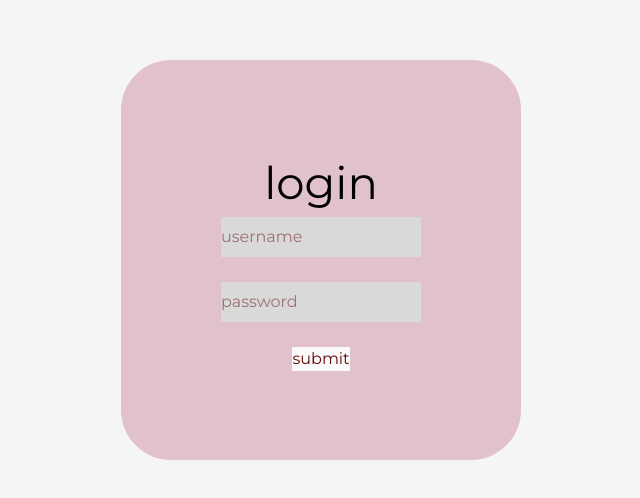
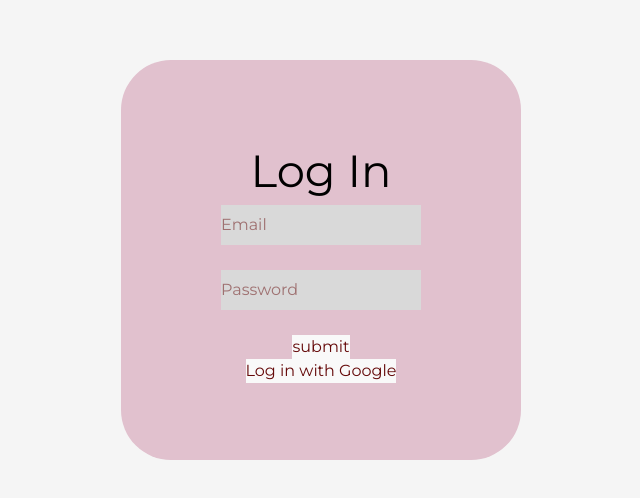
Before and after one commit to susiekim101/hack2impact, a React (Vite) app: page /login in a window 1280 px wide. Shown: the part 140-638 px from the top of the page, without its empty margins (319-959 px from the left). Built offline with nearby package versions, Linux system fonts and the light colour scheme; no server answers.

Commit message:
set up login auth

```diff
--- a/src/firebase/auth.js
+++ b/src/firebase/auth.js
@@ -1,5 +1,4 @@
 import {
-  getAuth,
   createUserWithEmailAndPassword,
   signInWithEmailAndPassword,
   signOut,
@@ -7,9 +6,7 @@ import {
   GoogleAuthProvider,
 } from "firebase/auth";
 
-import { app, provider } from "./config";
-
-const auth = getAuth(app);
+import { auth, provider } from "./config";
 
 export const signup = async (email, password) => {
   try {
--- a/src/pages/Login.jsx
+++ b/src/pages/Login.jsx
@@ -1,17 +1,61 @@
-import styles from '../css/Login.module.css';
+import styles from "../css/Login.module.css";
+import { login, loginWithGoogle } from "../firebase/auth.js";
+import { useState } from "react";
 
 export default function Login() {
-    console.log("Login component rendered");
+  const [email, setEmail] = useState("");
+  const [password, setPassword] = useState("");
+  const [error, setError] = useState("");
+
+  const handleLogin = async (e) => {
+    e.preventDefault();
+    setError("");
+    try {
+      const user = await login(email, password);
+      console.log("User logged in:", user);
+      // Redirect or perform any other action after successful login
+    } catch (error) {
+      setError("Login failed. Please check your credentials.");
+      console.error("Error logging in:", error);
+    }
+  };
+
+  const handleGoogleLogin = async () => {
+    try {
+      const user = await loginWithGoogle();
+      console.log("User logged in with Google:", user);
+      // Redirect or perform any other action after successful login
+    } catch (error) {
+      setError("Login failed. Please try again.");
+      console.error("Error logging in with Google:", error);
+    }
+  };
+
+  console.log("Login component rendered");
   return (
     <div className={styles.container}>
-        <div>
-            <p>login</p>
-        </div>
-        <form method="/" action="/login">
-            <input type="text" placeholder="username"/>
-            <input type="text" placeholder="password"/>
-            <button type="submit">submit</button>
-        </form>
+      <div>
+        <p>Log In</p>
+      </div>
+      <form onSubmit={handleLogin}>
+        <input
+          type="email"
+          placeholder="Email"
+          value={email}
+          onChange={(e) => setEmail(e.target.value)}
+          required
+        />
+        <input
+          type="password"
+          placeholder="Password"
+          value={password}
+          onChange={(e) => setPassword(e.target.value)}
+          required
+        />
+        <button type="submit">submit</button>
+      </form>
+      <button onClick={handleGoogleLogin}>Log in with Google</button>
+      {error && <p tyle={{ color: "red" }}>{error}</p>}
     </div>
   );
 }
```
